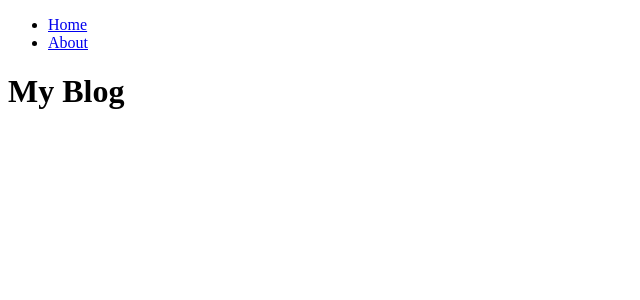
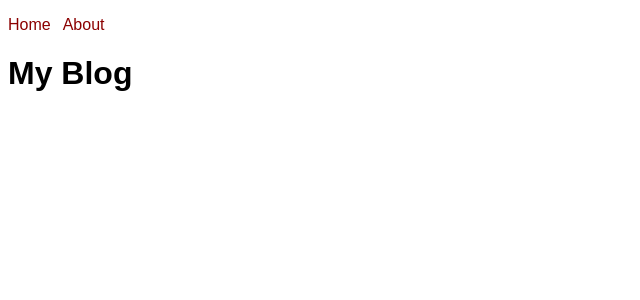
Before and after one commit to aw-birdgang/nextjs-lecture-v13-blog, a Next.js app: page / in a window 1280 px wide. Shown: the top 300 px of the page, without its empty margins (0-640 px from the left). Built offline with nearby package versions, Linux system fonts and the light colour scheme.

Commit message:
add global styles.

```diff
--- a/pages/_app.tsx
+++ b/pages/_app.tsx
@@ -1,4 +1,5 @@
 import NavBar from "@/components/NavBar";
+import '../styles/globals.css';
 
 function App({ Component, pageProps }) {
     console.log('App ender')
--- /dev/null
+++ b/styles/globals.css
@@ -0,0 +1,25 @@
+body {
+  font-family: Arial, Helvetica, sans-serif;
+}
+
+a {
+  color: darkred;
+  text-decoration: none;
+}
+
+a:focus, a:hover {
+  text-decoration: underline;
+}
+
+ul {
+  list-style-type: none;
+  padding: 0;
+}
+
+li {
+  display: inline;
+}
+
+li:not(:first-child) {
+  margin-left: 0.75rem;
+}
```
